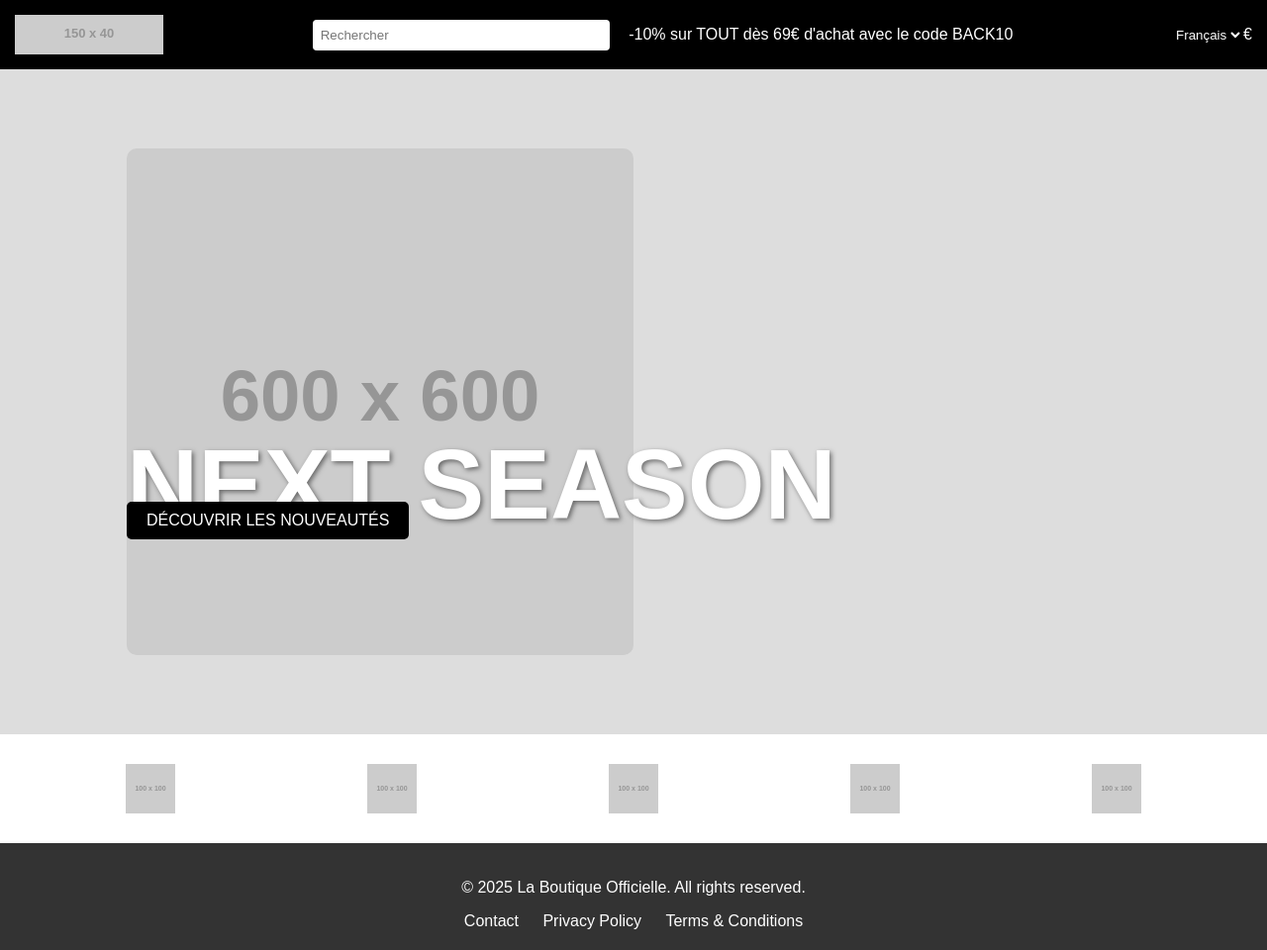
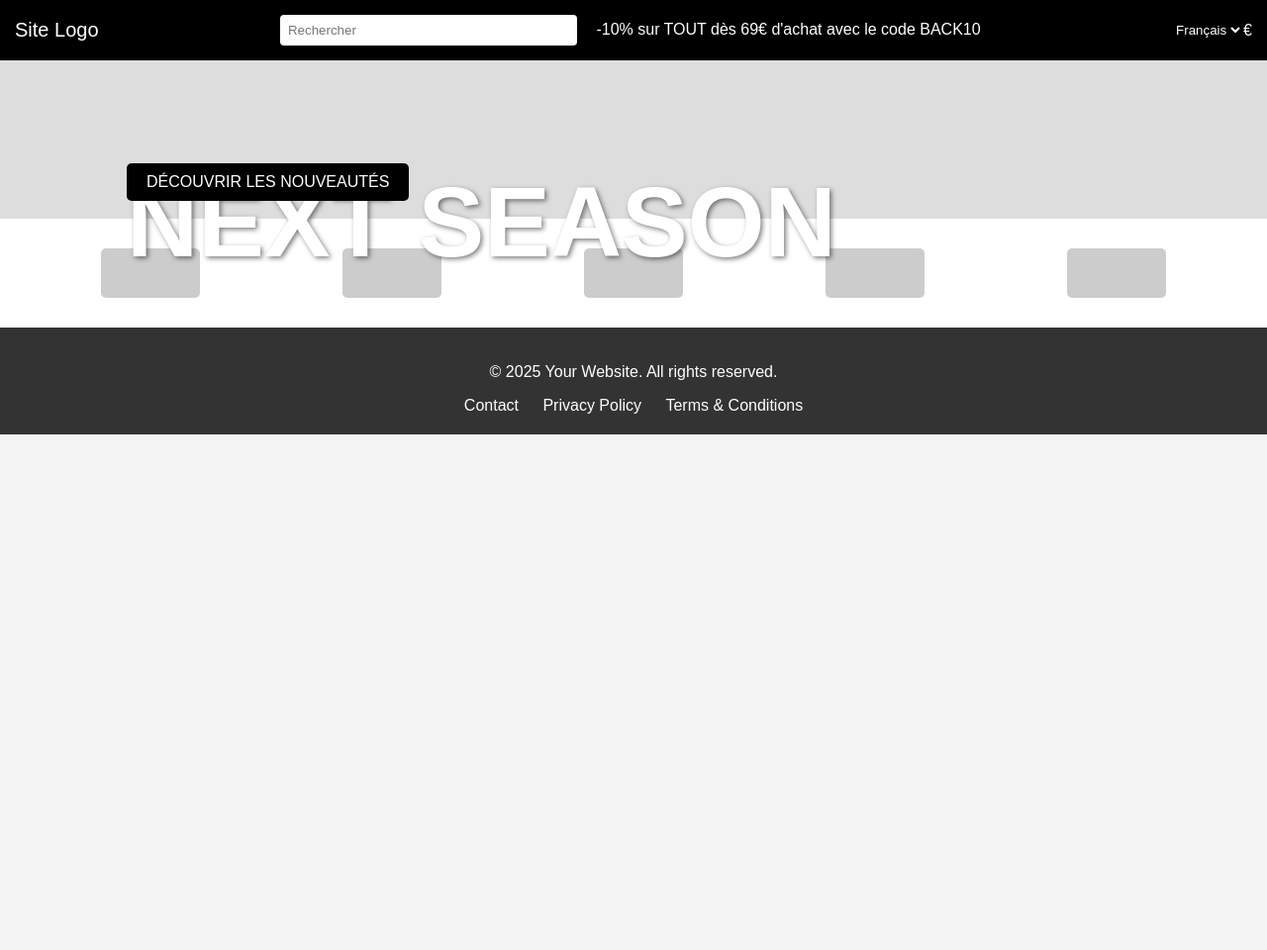
Before and after one commit to LeD8z/LEJUSTEPRIX-ROULETTE, a plain HTML site: page index.html in a window 1280 px wide. Shown: the whole page at 99% size. After the commit the page ends 800 px from the top, so only its background shows below. Drawn offline with Linux system fonts and the light colour scheme; placeholder pictures from the web are drawn by us.

Commit message:
Update index.html

```diff
--- a/index.html
+++ b/index.html
@@ -3,7 +3,7 @@
 <head>
   <meta charset="UTF-8">
   <meta name="viewport" content="width=device-width, initial-scale=1.0">
-  <title>La Boutique Officielle</title>
+  <title>Simple Template</title>
   <style>
     body {
       font-family: Arial, sans-serif;
@@ -19,10 +19,6 @@
       justify-content: space-between;
       align-items: center;
       color: white;
-    }
-
-    .header img {
-      height: 40px;
     }
 
     .header input[type="search"] {
@@ -53,12 +49,6 @@
       text-align: center;
       color: #333;
       position: relative;
-    }
-
-    .main-banner img {
-      width: 50%;
-      object-fit: cover;
-      border-radius: 10px;
     }
 
     .main-banner h1 {
@@ -122,7 +112,10 @@
 <body>
 
   <header class="header">
-    <img src="https://via.placeholder.com/150x40?text=Logo" alt="Site Logo">
+    <div>
+      <!-- Replace this with your logo -->
+      <span style="font-size: 20px;">Site Logo</span>
+    </div>
     <div>
       <input type="search" placeholder="Rechercher">
       <span>-10% sur TOUT dès 69€ d'achat avec le code BACK10</span>
@@ -139,19 +132,20 @@
   <section class="main-banner">
     <h1>NEXT SEASON</h1>
     <a href="#" class="discover-btn">Découvrir les nouveautés</a>
-    <img src="https://via.placeholder.com/600x600?text=Shoes+Image" alt="Featured Product">
+    <!-- Placeholder for product or promotional image -->
+    <div style="width: 50%; background-color: #bbb; height: 100%; border-radius: 10px;"></div>
   </section>
 
   <section class="brand-logos">
-    <img src="https://via.placeholder.com/100?text=Lacoste" alt="Lacoste">
-    <img src="https://via.placeholder.com/100?text=BOSS" alt="BOSS">
-    <img src="https://via.placeholder.com/100?text=Polo" alt="Polo">
-    <img src="https://via.placeholder.com/100?text=NB" alt="New Balance">
-    <img src="https://via.placeholder.com/100?text=Tommy" alt="Tommy Hilfiger">
+    <div style="width: 100px; height: 50px; background-color: #ccc; border-radius: 5px;"></div>
+    <div style="width: 100px; height: 50px; background-color: #ccc; border-radius: 5px;"></div>
+    <div style="width: 100px; height: 50px; background-color: #ccc; border-radius: 5px;"></div>
+    <div style="width: 100px; height: 50px; background-color: #ccc; border-radius: 5px;"></div>
+    <div style="width: 100px; height: 50px; background-color: #ccc; border-radius: 5px;"></div>
   </section>
 
   <footer class="footer">
-    <p>&copy; 2025 La Boutique Officielle. All rights reserved.</p>
+    <p>&copy; 2025 Your Website. All rights reserved.</p>
     <a href="#">Contact</a>
     <a href="#">Privacy Policy</a>
     <a href="#">Terms & Conditions</a>
```
